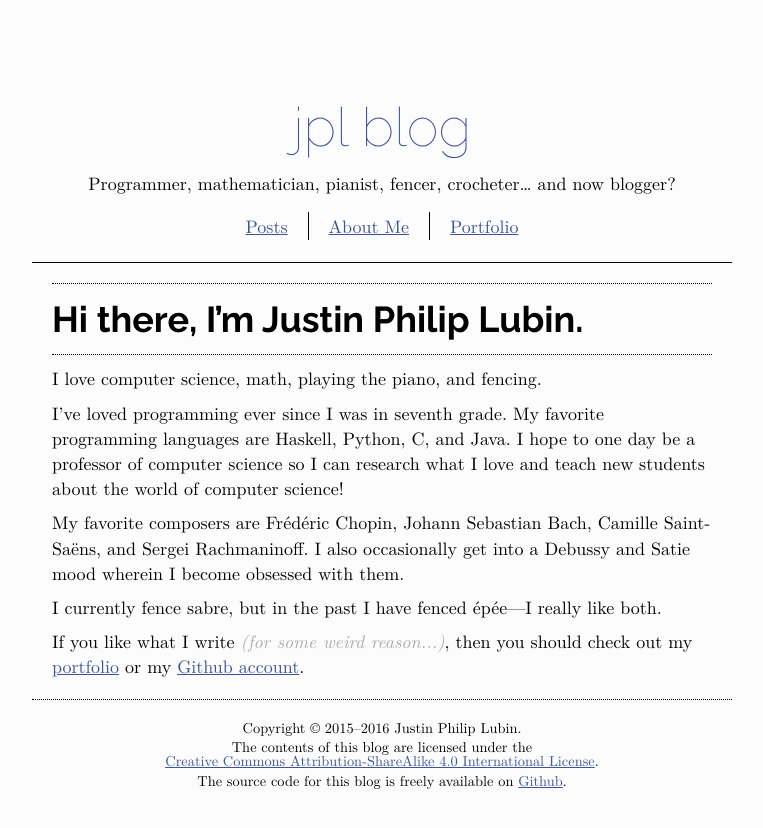
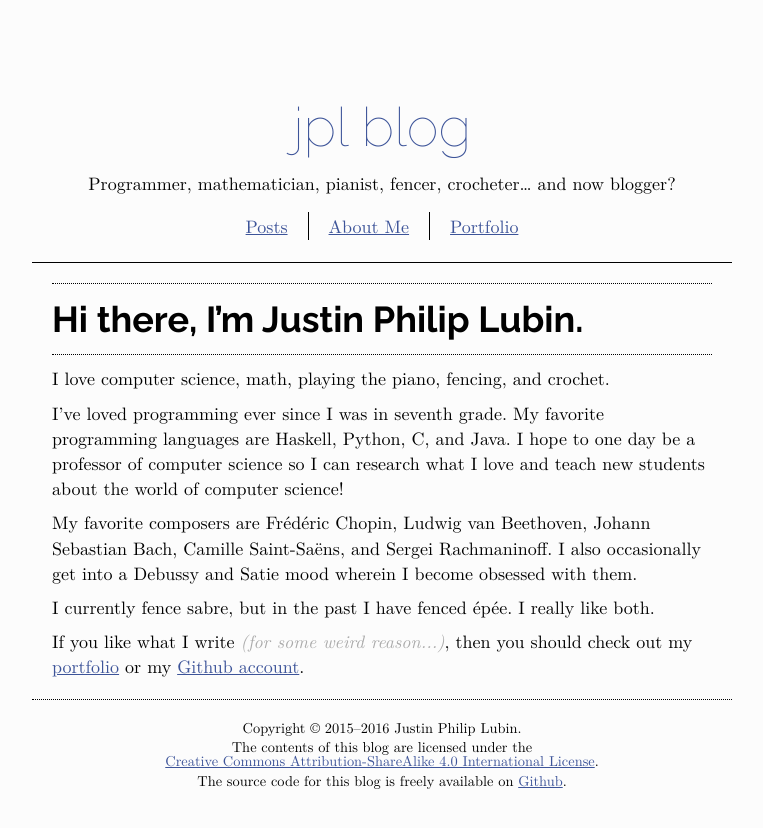
Before and after one commit to jlubi333/jpl-blog, a Jekyll site: the page built from about/index.html, in a window 1280 px wide. Shown: the top 828 px of the page, without its empty margins (258-1021 px from the left). Built offline with Jekyll 4.4.1, drawn with Linux system fonts in a browser that asks for light colours.

Commit message:
Update about

```diff
--- a/about/index.html
+++ b/about/index.html
@@ -3,8 +3,8 @@ id: about
 layout: post
 ---
 <h1>Hi there, I&rsquo;m Justin Philip Lubin.</h1>
-<p>I love computer science, math, playing the piano, and fencing.</p>
+<p>I love computer science, math, playing the piano, fencing, and crochet.</p>
 <p>I&rsquo;ve loved programming ever since I was in seventh grade. My favorite programming languages are Haskell, Python, C, and Java. I hope to one day be a professor of computer science so I can research what I love and teach new students about the world of computer science!</p>
-<p>My favorite composers are Frédéric Chopin, Johann Sebastian Bach, Camille Saint-Saëns, and Sergei Rachmaninoff. I also occasionally get into a Debussy and Satie mood wherein I become obsessed with them.</p>
-<p>I currently fence sabre, but in the past I have fenced épée&mdash;I really like both.</p>
+<p>My favorite composers are Frédéric Chopin, Ludwig van Beethoven, Johann Sebastian Bach, Camille Saint-Saëns, and Sergei Rachmaninoff. I also occasionally get into a Debussy and Satie mood wherein I become obsessed with them.</p>
+<p>I currently fence sabre, but in the past I have fenced épée. I really like both.</p>
 <p>If you like what I write <span class="mutter">(for some weird reason...)</span>, then you should check out my <a href="http://jlub.in">portfolio</a> or my <a href="https://github.com/jlubi333/">Github account</a>.</p>
```
